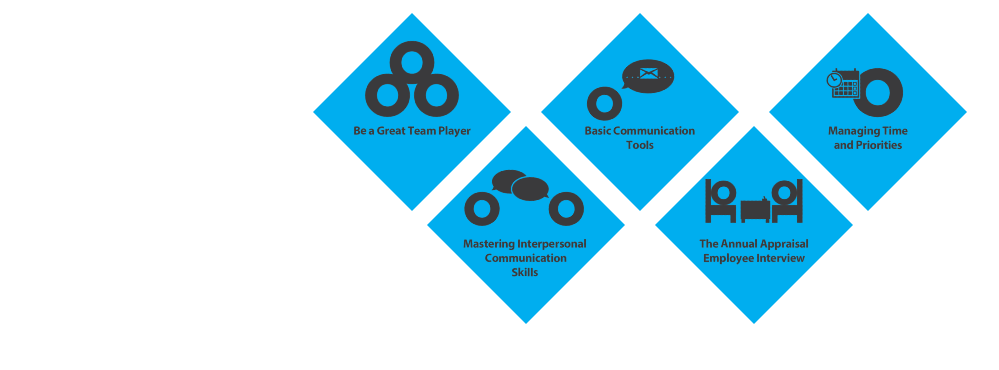
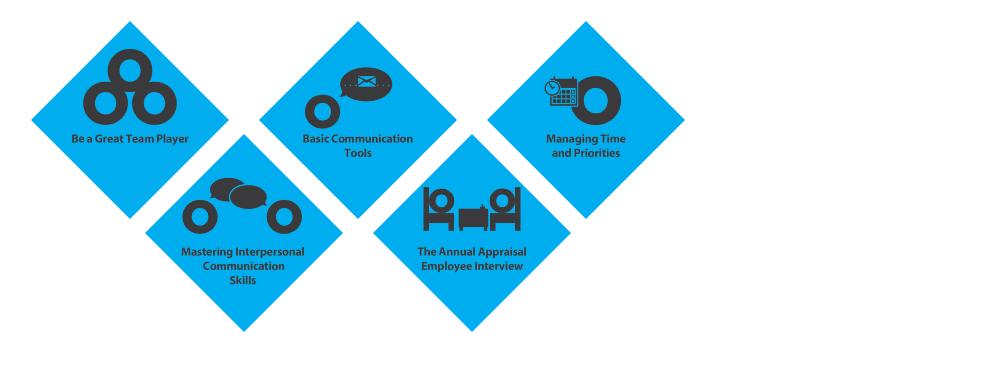
Before and after one commit to oteldemo/oslider, a plain HTML site: page 1.html in a window 1280 px wide. Shown: the whole page, without its empty margins (0-999 px from the left). Drawn offline with Linux system fonts and the light colour scheme.

Commit message:
Add files via upload

```diff
--- a/1.html
+++ b/1.html
@@ -32,9 +32,10 @@
 
 </style></head>
 
-<body style=" width: 700px;text-align:center;margin:auto;overflow: hidden; ">
+<body style=" width: 700px;text-align:center;overflow: hidden; ">
 
-<div style="text-align:center;margin:auto;">
+
+<div style="text-align:center;">
 
 
 		<div>
```
Also changed, not shown: 2.html (+2 -2 lines), optional.html (+1 -1 lines).
